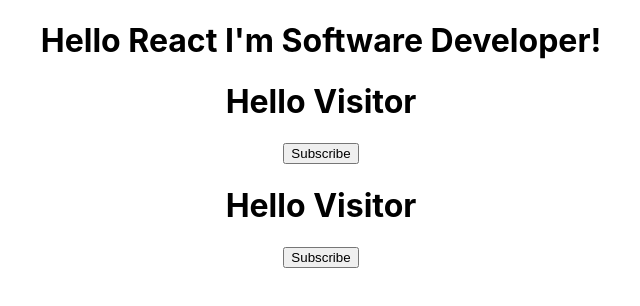
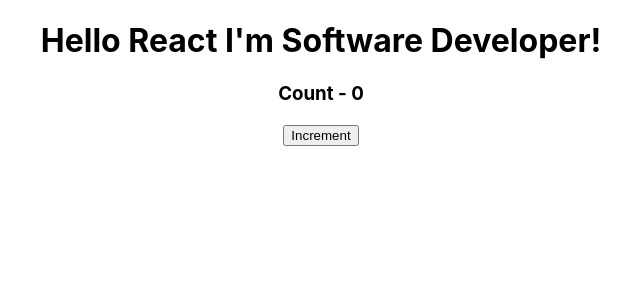
Before and after one commit to vkp3012/Basic-React, a React (Create React App) app in the folder client/: page / in a window 1280 px wide. Shown: the top 306 px of the page, without its empty margins (319-959 px from the left). Built offline with nearby package versions, Linux system fonts and the light colour scheme.

Commit message:
setstate method in class components

```diff
--- a/client/src/App.js
+++ b/client/src/App.js
@@ -3,15 +3,17 @@
 // import Greet from './components/Greet';
 // import Welcome from './components/Welcome';
 // import Hello from './components/Hello';
-import MessageClass from './components/MessageClass';
-import MessageStateHook from './components/MessageStateHook';
+// import MessageClass from './components/MessageClass';
+// import MessageStateHook from './components/MessageStateHook';
+import CounterClass from './components/CounterClass';
 
 function App() {
   return (
     <div className="App">
       <h1>Hello React I'm Software Developer!</h1>
-      <MessageClass/>
-      <MessageStateHook/>
+      <CounterClass/>
+      {/* <MessageClass/>
+      <MessageStateHook/> */}
       {/* <Greet name="Bruce" heroName="Batman">
         <p>This is a props children</p>
       </Greet>
--- /dev/null
+++ b/client/src/components/CounterClass.js
@@ -0,0 +1,48 @@
+import React, { Component } from 'react'
+
+class CounterClass extends Component {
+    constructor(props) {
+        super(props)
+        this.state = {
+            count : 0
+        }
+    }
+
+    increment(){
+        // this.setState({
+        //     count : this.state.count + 1
+        // },
+        // ()=>{
+        //     console.log("callback value",this.state.count);
+        // }
+        // )
+
+        console.log(this.state.count);
+
+        this.setState(prevState => ({
+            count : prevState.count + 1
+        }))
+        console.log(this.state.count);
+    }
+
+    incrementFive(){
+        this.increment()
+        this.increment()
+        this.increment()
+        this.increment()
+        this.increment()
+    }
+
+    render() {
+        return (
+        <div>
+            <h3>
+                Count - {this.state.count}
+            </h3>
+            <button onClick={()=>this.incrementFive()}>Increment</button>
+        </div>
+        )
+    }
+}
+
+export default CounterClass
```
